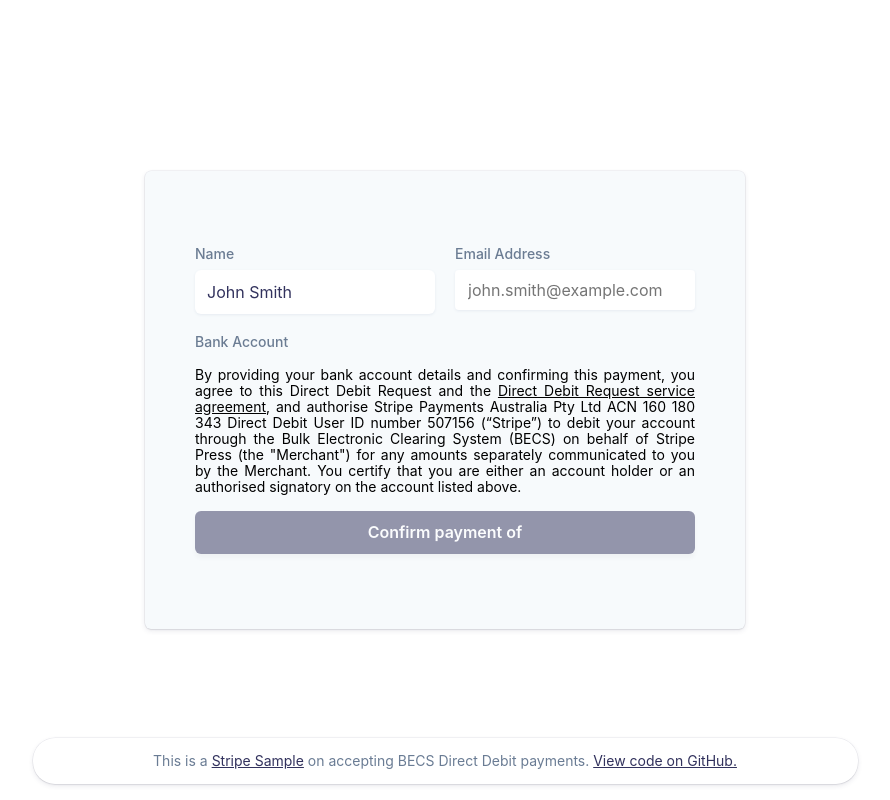
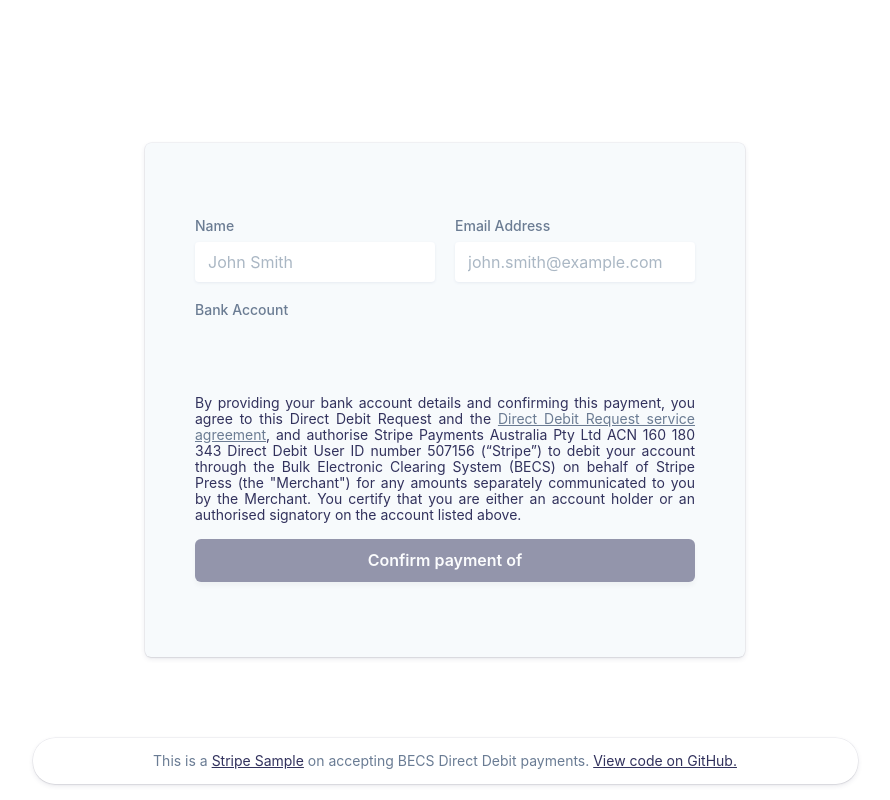
Before and after one commit to stripe-archive/au-becs-debit-payment, a PHP site: page / in a window 1280 px wide. Shown: the whole page, without its empty margins (195-1085 px from the left). Run offline with PHP 8.4, Linux system fonts and the light colour scheme; some libraries are stand-ins or nearby versions.

Commit message:
Styling update.

```diff
--- a/client/web/css/global.css
+++ b/client/web/css/global.css
@@ -2,54 +2,32 @@
 * The CSS shown here will not be introduced in the Quickstart guide, but
 * shows how you can use CSS to style your Element's container.
 */
-input,
-.StripeElement {
-  height: 40px;
-  padding: 10px 12px;
-
-  color: #32325d;
-  background-color: white;
-  border: 1px solid transparent;
-  border-radius: 4px;
-
-  box-shadow: 0 1px 3px 0 #e6ebf1;
-  -webkit-transition: box-shadow 150ms ease;
-  transition: box-shadow 150ms ease;
-}
-
-input:focus,
-.StripeElement--focus {
-  box-shadow: 0 1px 3px 0 #cfd7df;
-}
-
-.StripeElement--invalid {
-  border-color: #fa755a;
-}
-
-.StripeElement--webkit-autofill {
-  background-color: #fefde5 !important;
-}
 
 /* Variables */
 :root {
   --body-color: rgb(247, 250, 252);
+  --font-color: rgb(50, 50, 93);
   --button-color: rgb(30, 166, 114);
-  --accent-color: #32325d;
-  --link-color: ##6b7c93;
-  --font-color: rgb(105, 115, 134);
-  --body-font-family: -apple-system, BlinkMacSystemFont, sans-serif;
+  --accent-color: rgb(50, 50, 93);
+  --link-color: rgb(107, 124, 147);
+  --error-color: rgb(250, 117, 90);
+  --body-font-family: -apple-system, BlinkMacSystemFont, "Segoe UI", Roboto,
+    Helvetica, Arial, sans-serif;
   --radius: 6px;
   --form-width: 600px;
+  --gray-light: #ccc;
 }
 
 /* Base */
 * {
   box-sizing: border-box;
 }
+
 body {
   font-family: var(--body-font-family);
   font-size: 16px;
   -webkit-font-smoothing: antialiased;
+  color: var(--font-color);
 }
 
 /* Layout */
@@ -80,47 +58,39 @@ body {
     0px 2px 5px 0px rgba(50, 50, 93, 0.1), 0px 1px 1.5px 0px rgba(0, 0, 0, 0.07);
 }
 
-.sr-field-error {
-  color: var(--font-color);
-  text-align: left;
-  font-size: 13px;
-  line-height: 17px;
-  margin-top: 12px;
-}
-
 /* Inputs */
-input[type="text"],
-input[type="email"] {
+input,
+.StripeElement {
+  height: 40px;
+  padding: 10px 12px;
+  color: #32325d;
+  background-color: white;
+  border: 1px solid transparent;
+  border-radius: 4px;
+  box-shadow: 0 1px 3px 0 #e6ebf1;
+  -webkit-transition: box-shadow 150ms ease;
+  transition: box-shadow 150ms ease;
   width: 100%;
   outline: none;
 }
-.sr-input,
-input[type="text"] {
-  border: 1px solid var(--gray-border);
-  border-radius: var(--radius);
-  padding: 5px 12px;
-  height: 44px;
-  width: 100%;
-  outline: none;
-  transition: box-shadow 0.2s ease;
-  background: white;
-  -moz-appearance: none;
-  -webkit-appearance: none;
-  appearance: none;
+
+input:focus,
+.StripeElement--focus {
+  box-shadow: 0 1px 3px 0 #cfd7df;
 }
-.sr-input:focus,
-input[type="text"]:focus,
-button:focus,
-.focused {
-  box-shadow: 0 0 0 1px rgba(50, 151, 211, 0.3), 0 1px 1px 0 rgba(0, 0, 0, 0.07),
-    0 0 0 4px rgba(50, 151, 211, 0.3);
-  outline: none;
-  z-index: 9;
+
+.StripeElement--invalid {
+  border-color: var(--error-color);
 }
-.sr-input::placeholder,
-input[type="text"]::placeholder {
-  color: var(--gray-light);
+
+.StripeElement--webkit-autofill {
+  background-color: #fefde5 !important;
 }
+
+input::placeholder {
+  color: #aab7c4;
+}
+
 .sr-result {
   height: 44px;
   -webkit-transition: height 1s ease;
@@ -389,8 +335,70 @@ pre {
   }
 }
 
+/* Form element styling */
+
+#bank-name + button {
+  margin-top: 12px;
+}
+
+#bank-name {
+  margin-top: 8px;
+}
+
+#error-message {
+  margin-top: 12px;
+  color: var(--error-color);
+}
+
+#error-message,
+#bank-name {
+  min-height: 20px;
+  font-size: 14px;
+  opacity: 0;
+  transform: translateY(4px);
+  transition: all 400ms cubic-bezier(0.075, 0.82, 0.165, 1);
+}
+
+#error-message.visible,
+#bank-name.visible {
+  opacity: 1;
+  transform: translateY(0);
+}
+
 #mandate-acceptance {
   margin-top: 8px;
   font-size: 14px;
   text-align: justify;
 }
+
+/* CODESANDBOX ONLY BANNER */
+.banner {
+  max-width: 825px;
+  margin: 0 auto;
+  padding: 0 22px;
+  font-size: 14px;
+  background: white;
+  color: #6a7c94;
+  border-radius: 22px;
+  box-shadow: 0px 0px 0px 0.5px rgba(50, 50, 93, 0.1),
+    0px 2px 5px 0px rgba(50, 50, 93, 0.1), 0px 1px 1.5px 0px rgba(0, 0, 0, 0.07);
+  display: flex;
+  align-items: center;
+  box-sizing: border-box;
+  padding: 15px;
+  line-height: 1.15;
+  position: fixed;
+  bottom: 2vh;
+  left: 0;
+  right: 0;
+  text-align: center;
+}
+
+.banner span {
+  display: inline-block;
+  width: 100%;
+}
+
+.banner a {
+  color: var(--accent-color);
+}
--- a/client/web/index.html
+++ b/client/web/index.html
@@ -47,7 +47,7 @@
           <div class="sr-combo-inputs-row">
             <div class="col">
               <label for="au-bank-account-element">
-                Bank Account <span id="bank-name"></span>
+                Bank Account
               </label>
               <div id="au-bank-account-element">
                 <!-- A Stripe Element will be inserted here. -->
--- a/client/web/script.js
+++ b/client/web/script.js
@@ -60,9 +60,24 @@ const setupElements = function() {
   // Custom styling can be passed to options when creating an Element
   const style = {
     base: {
-      // Add your base input styles here. For example:
+      color: "#32325d",
+      fontFamily:
+        '-apple-system, BlinkMacSystemFont, "Segoe UI", Roboto, Helvetica, Arial, sans-serif',
+      fontSmoothing: "antialiased",
       fontSize: "16px",
-      color: "#32325d"
+      "::placeholder": {
+        color: "#aab7c4"
+      },
+      ":-webkit-autofill": {
+        color: "#32325d"
+      }
+    },
+    invalid: {
+      color: "#fa755a",
+      iconColor: "#fa755a",
+      ":-webkit-autofill": {
+        color: "#fa755a"
+      }
     }
   };
 
@@ -81,9 +96,19 @@ const setupElements = function() {
   auBankAccount.mount("#au-bank-account-element");
 
   auBankAccount.on("change", function(event) {
-    document.getElementById("bank-name").textContent = event.bankName
-      ? `(${event.bankName})`
-      : "";
+    // Reset error state
+    document.getElementById("error-message").classList.remove("visible");
+    // Display bank name corresponding to auBankAccount, if available.
+    const bankName = document.getElementById("bank-name");
+    if (event.bankName && event.branchName) {
+      bankName.textContent = `${event.bankName} (${event.branchName})`;
+      bankName.classList.add("visible");
+    } else if (event.bankName) {
+      bankName.textContent = `${event.bankName}`;
+      bankName.classList.add("visible");
+    } else {
+      bankName.classList.remove("visible");
+    }
     // Handle real-time validation errors from the Element.
     if (event.error) {
       showError(event.error.message);
@@ -148,9 +173,7 @@ const showError = function(errorMsgText) {
   changeLoadingState(false);
   const errorMsg = document.querySelector("#error-message");
   errorMsg.textContent = errorMsgText;
-  setTimeout(function() {
-    errorMsg.textContent = "";
-  }, 4000);
+  errorMsg.classList.add("visible");
 };
 
 // Show a spinner on payment submission
```
Also changed, not shown: other parts of client/web/css/global.css (+8 -32 lines).
